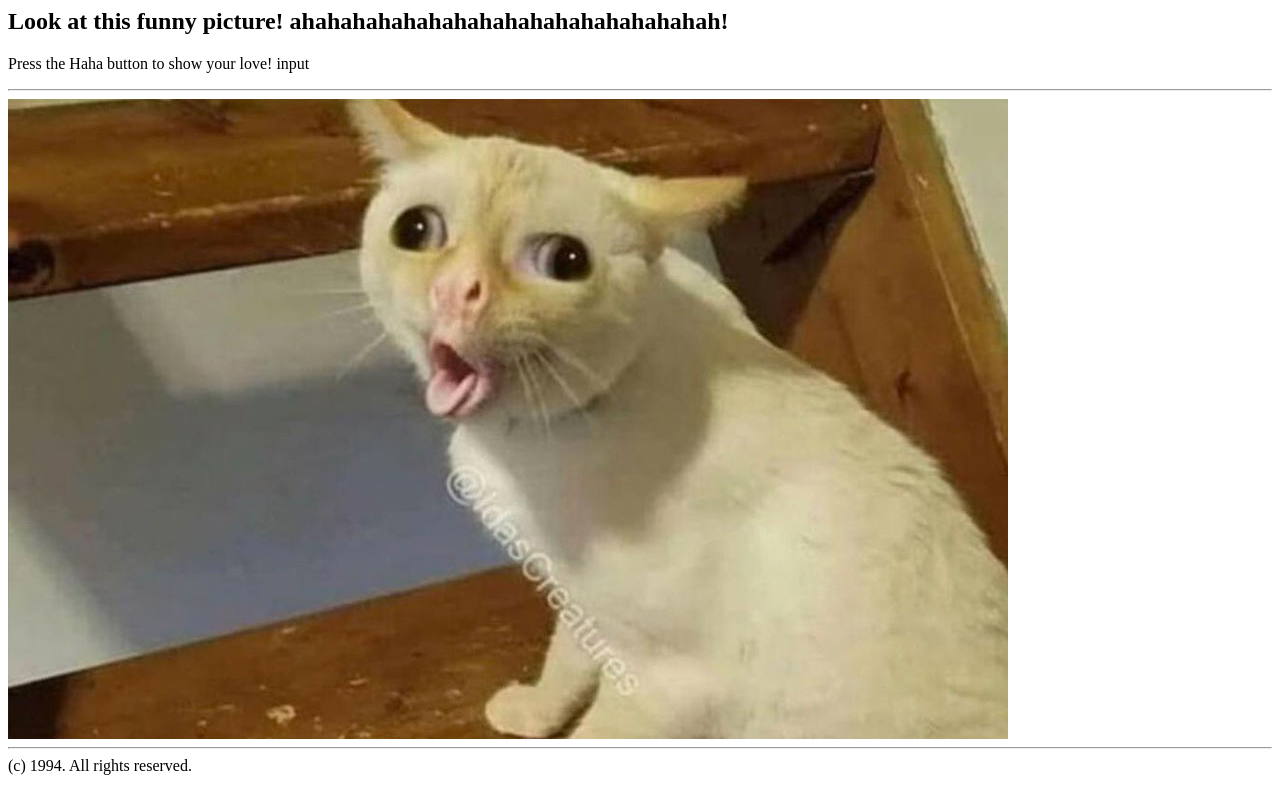
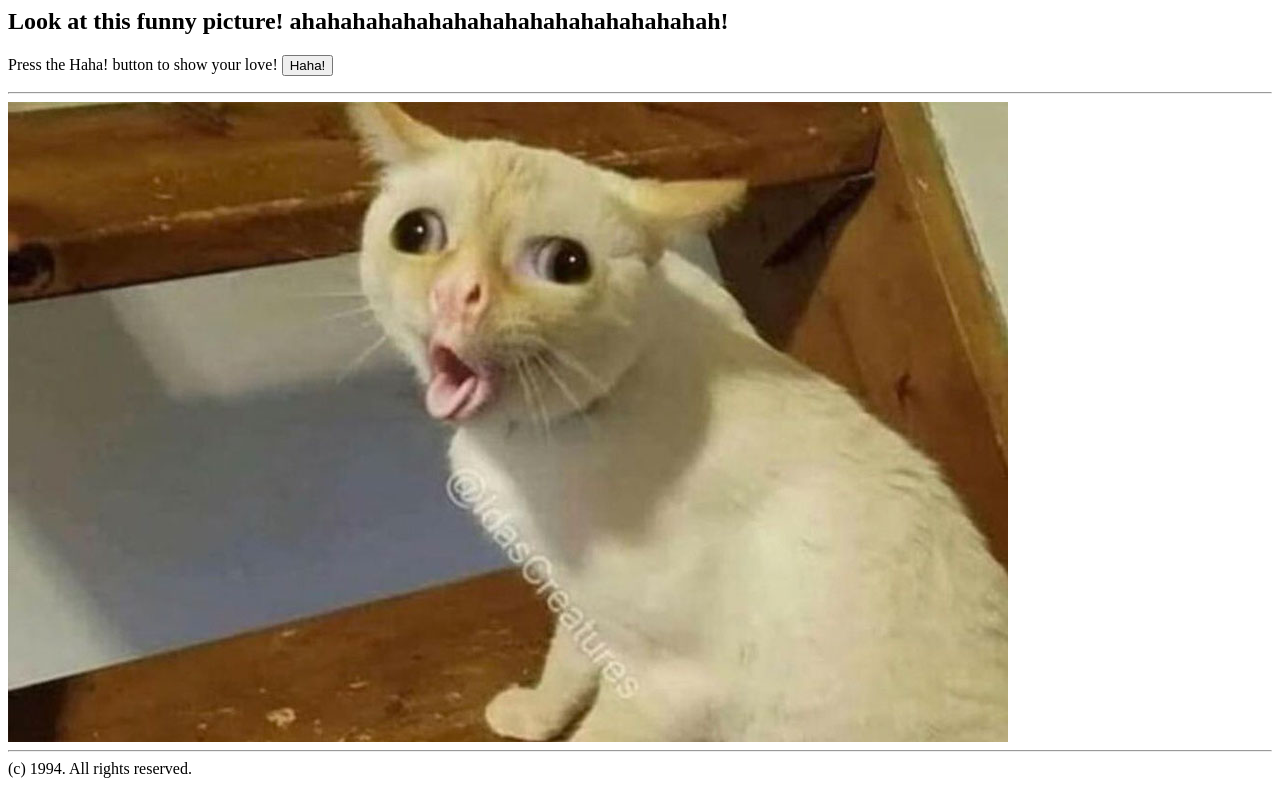
Before and after one commit to heckermain27/classexamples, a plain HTML site: page index.html in a window 1280 px wide. Drawn offline with Linux system fonts and the light colour scheme.

Commit message:
Update index.html

```diff
--- a/index.html
+++ b/index.html
@@ -2,8 +2,8 @@
   <title>Website</title>
   <body>
     <p><h2>Look at this funny picture! ahahahahahahahahahahahahahahahahah!</h2>
-    <p>Press the Haha button to show your love!
-      input
+    <p>Press the Haha! button to show your love!
+      <button>Haha!</button>
     <hr>
     <img src="cat-meme.jpg">
     <hr>
```
